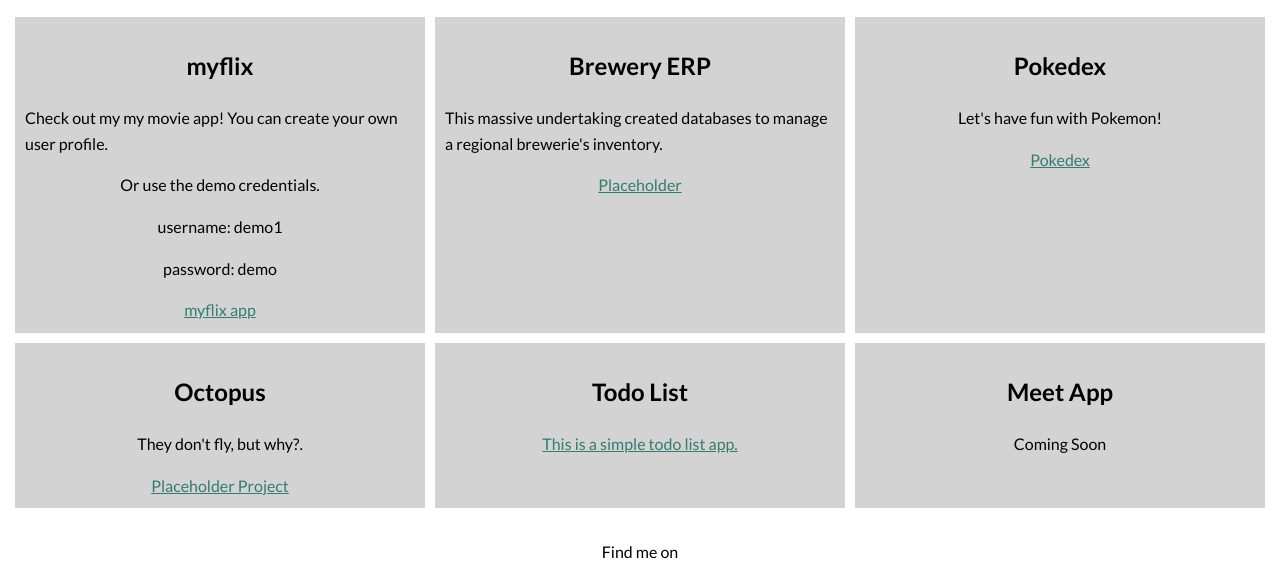
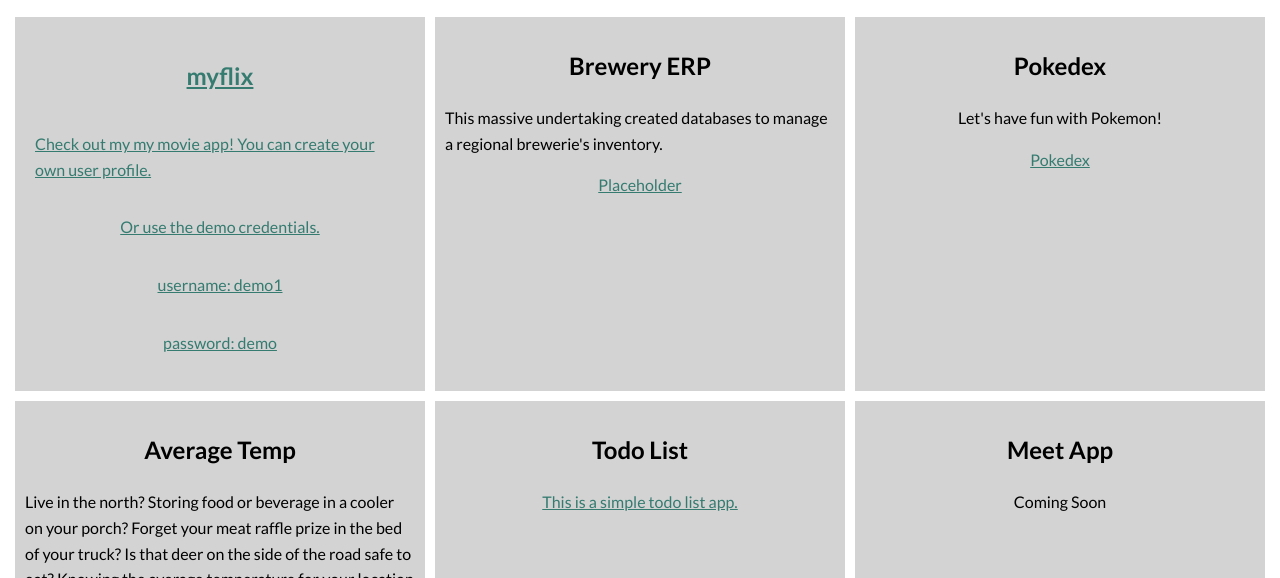
Before and after one commit to StraberryOctoSquid/portfolio-website, a plain HTML site: page work.html in a window 1280 px wide. Shown: the part 219-797 px from the top of the page. Drawn offline with nearby package versions, Linux system fonts and the light colour scheme.

Commit message:
Delete quotes. Add average temp app idea to projects

```diff
--- a/work.html
+++ b/work.html
@@ -39,23 +39,19 @@
     </nav>
   </header>
   <section>
-    <!-- Ideas for apps -->
-
-    <!-- 1. Average temp -->
-    <!-- Live in the north? Storing food or beverage in your shed or garage? Forgot your meat raffle prize in the bed of your truck?
-      Is that deer on the side of the road safe to eat? What psi do I set my co2 regulator for my homebrew or selzter keg?
-    Knowing the average temperature for your location over a set time period can help the common northerner be.. less common -->
 
     <h1 class="work">Work</h1>
     <div class="grid">
+      <a href="https://myflixbysos.netlify.app" target="_blank" class="grid__item centerCardText"
+        text-decoration="none">
         <div class="grid__item centerCardText">
           <h2>myflix</h2>
           <p>Check out my my movie app! You can create your own user profile. </p>
           <p>Or use the demo credentials.</p>
           <p>username: demo1</p>
           <p>password: demo</p>
-        <a href="https://myflixbysos.netlify.app" target="_blank">myflix app</a>
         </div>
+      </a>
       <div class="grid__item centerCardText">
         <h2>Brewery ERP</h2>
         <p>This massive undertaking created databases to manage a regional brewerie's inventory.</p>
@@ -67,9 +63,14 @@
         <a href="https://straberryoctosquid.github.io/simple-js-app/">Pokedex</a>
       </div>
       <div class="grid__item centerCardText">
-        <h2>Octopus</h2>
-        <p>They don't fly, but why?.</p>
-        <a href="#">Placeholder Project</a>
+        <h2>Average Temp</h2>
+        <p>Live in the north? Storing food or beverage in a cooler on your porch? Forget your meat raffle prize in the
+          bed
+          of your truck?
+          Is that deer on the side of the road safe to eat?
+          Knowing the average temperature for your location over a set time period can help the common northerner be..
+          less common</p>
+        <a href="#">Future Project Placeholder</a>
       </div>
       <div class="grid__item centerCardText">
         <h2>Todo List</h2>
```
Lines whose indentation alone changed are shown as unchanged.
